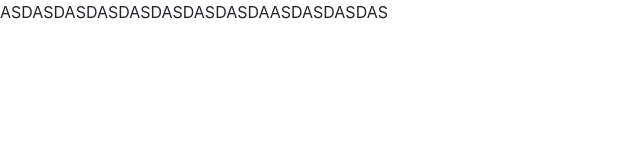
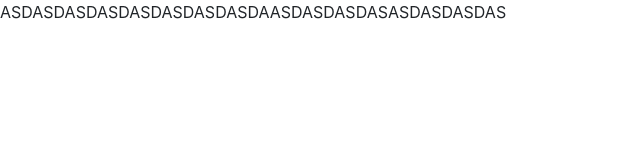
Before and after one commit to rodrigobarros2/arquitetura-sem-framework, a website: page index.html in a window 1280 px wide. Shown: the whole page, without its empty margins (0-640 px from the left). Drawn offline with nearby package versions, Linux system fonts and the light colour scheme.

Commit message:
ASDASDASDASD

```diff
--- a/index.html
+++ b/index.html
@@ -17,7 +17,7 @@
     <script src="https://kit.fontawesome.com/42b31ce58b.js" crossorigin="anonymous"></script>
 </head>
 
-<body>ASDASDASDASDASDASDASDASDAASDASDASDAS
+<body>ASDASDASDASDASDASDASDASDAASDASDASDASASDASDASDAS
 
 
 
```
